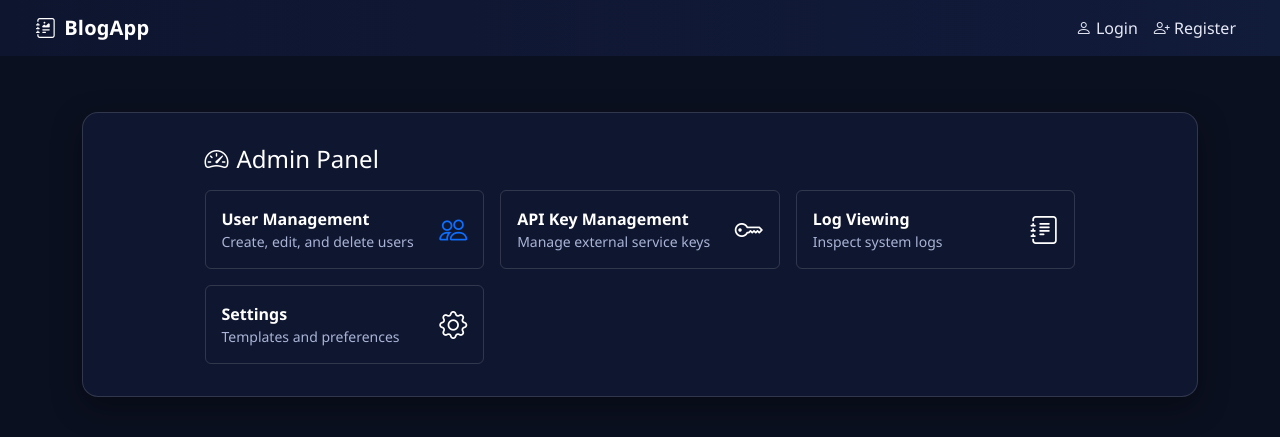
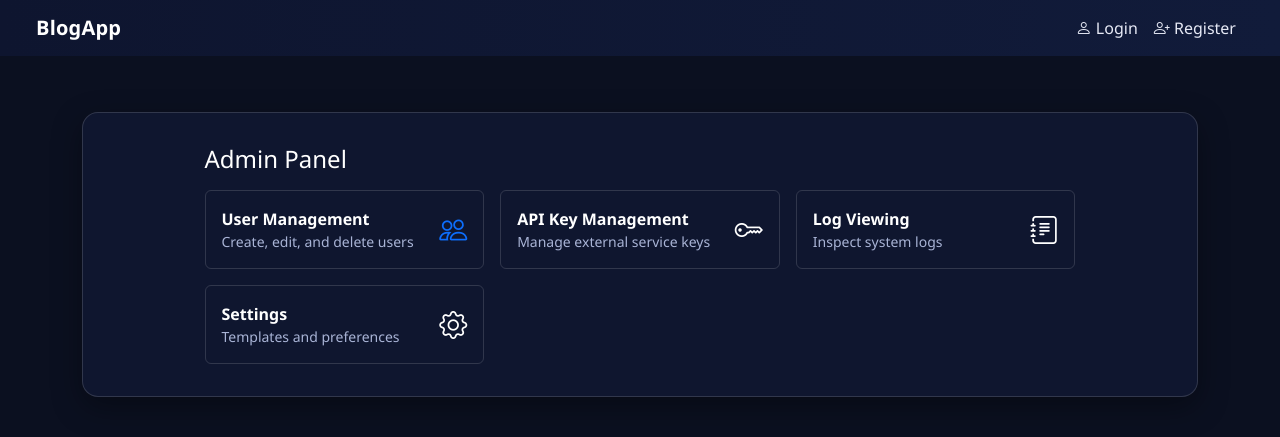
Before and after one commit to gakhd625/Blogapp-Django, a Django app: template blogapp/templates/admin_panel.html in a window 1280 px wide. Shown: the top 437 px of the page. Run offline with Django 5.2, Linux system fonts and the light colour scheme; the template is opened without the code that fills it, so the values that code supplies are empty.

Commit message:
[ADD] UI IMPROVEMENTS

```diff
--- a/blogapp/templates/admin_panel.html
+++ b/blogapp/templates/admin_panel.html
@@ -3,7 +3,7 @@
 <div class="row">
     <div class="col-lg-10 mx-auto">
         <div class="d-flex justify-content-between align-items-center mb-3">
-            <h4 class="mb-0 d-flex align-items-center gap-2"><i class="bi bi-speedometer2"></i> Admin Panel</h4>
+            <h4 class="mb-0 d-flex align-items-center gap-2">Admin Panel</h4>
         </div>
         <div class="row g-3">
             <div class="col-md-4">
--- a/blogapp/templates/article_creation.html
+++ b/blogapp/templates/article_creation.html
@@ -3,7 +3,7 @@
 <div class="row">
     <div class="col-lg-10 mx-auto">
         <div class="d-flex justify-content-between align-items-center mb-3">
-            <h4 class="mb-0 d-flex align-items-center gap-2"><i class="bi bi-magic"></i> Article Creation</h4>
+            <h4 class="mb-0 d-flex align-items-center gap-2"></i> Article Creation</h4>
             <a href="/article-list" class="btn btn-outline-light btn-sm"><i class="bi bi-card-list"></i> List</a>
         </div>
         <div class="card bg-transparent border border-1 border-light-subtle">
--- a/blogapp/templates/base.html
+++ b/blogapp/templates/base.html
@@ -100,7 +100,6 @@
         <nav class="navbar navbar-expand-lg navbar-dark px-4">
             <div class="container-fluid">
                 <a class="navbar-brand d-flex align-items-center gap-2" href="/">
-                    <i class="bi bi-journal-richtext"></i>
                     BlogApp
                 </a>
                 <button class="navbar-toggler" type="button" data-bs-toggle="collapse" data-bs-target="#navbarNav" aria-controls="navbarNav" aria-expanded="false" aria-label="Toggle navigation">
--- a/blogapp/templates/blog_registration.html
+++ b/blogapp/templates/blog_registration.html
@@ -3,7 +3,7 @@
 <div class="row">
     <div class="col-lg-10 mx-auto">
         <div class="d-flex justify-content-between align-items-center mb-3">
-            <h4 class="mb-0 d-flex align-items-center gap-2"><i class="bi bi-rss"></i> Blog Registration</h4>
+            <h4 class="mb-0 d-flex align-items-center gap-2"></i> Blog Registration</h4>
         </div>
         <div class="card bg-transparent border border-1 border-light-subtle mb-4">
             <div class="card-body">
```
